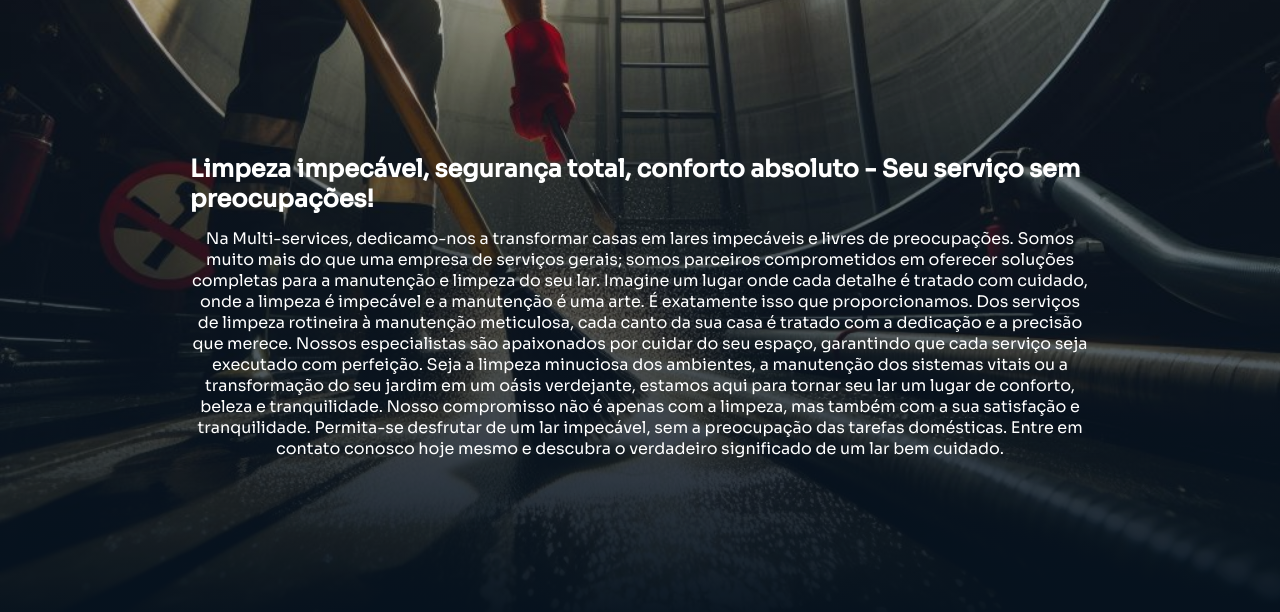
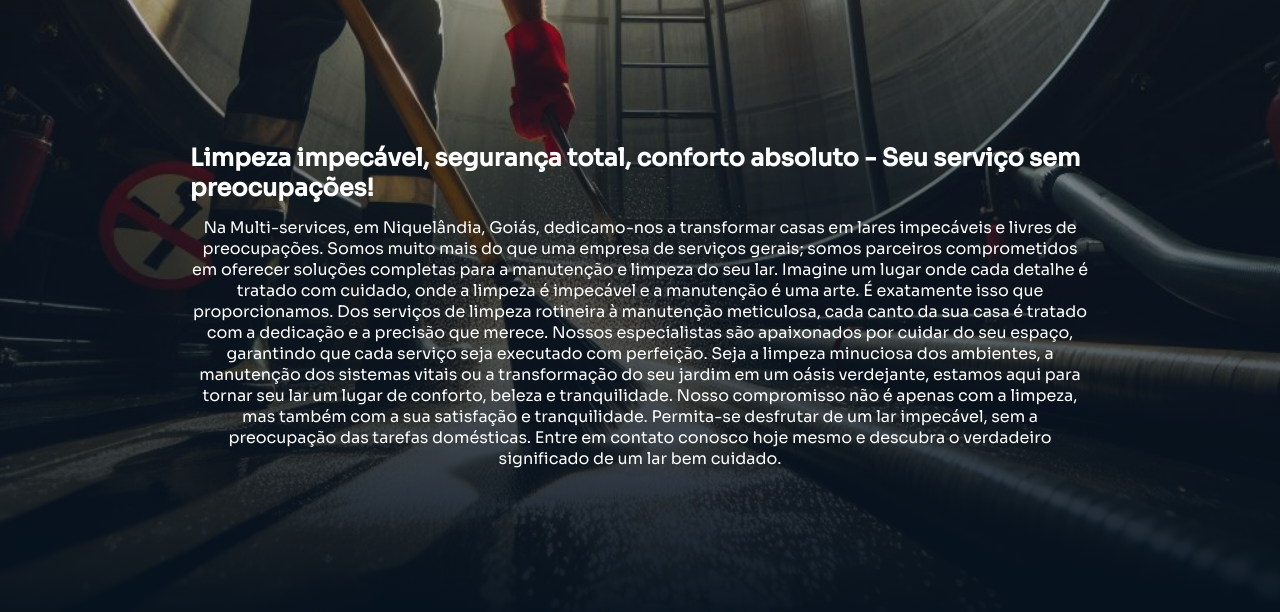
Before and after one commit to Thiagy/landingpage, a plain HTML site: page index.html in a window 1280 px wide. Shown: the part 91-703 px from the top of the page. Drawn offline with nearby package versions, Linux system fonts and the light colour scheme.

Commit message:
new alter

```diff
--- a/index.html
+++ b/index.html
@@ -49,7 +49,7 @@
             <main class="hero container" data-aos="fade-up" data-aos-delay="300">
 
                 <h2 style="max-width: 900px;">Limpeza impecável, segurança total, conforto absoluto - Seu serviço sem preocupações!</h2>
-                <p style="max-width: 900px;">Na Multi-services, dedicamo-nos a transformar casas em lares impecáveis e livres de preocupações. Somos muito mais do que uma empresa de serviços gerais; somos parceiros comprometidos em oferecer soluções completas para a manutenção e limpeza do seu lar.
+                <p style="max-width: 900px;">Na Multi-services, em Niquelândia, Goiás, dedicamo-nos a transformar casas em lares impecáveis e livres de preocupações. Somos muito mais do que uma empresa de serviços gerais; somos parceiros comprometidos em oferecer soluções completas para a manutenção e limpeza do seu lar.
 
                     Imagine um lugar onde cada detalhe é tratado com cuidado, onde a limpeza é impecável e a manutenção é uma arte. É exatamente isso que proporcionamos. Dos serviços de limpeza rotineira à manutenção meticulosa, cada canto da sua casa é tratado com a dedicação e a precisão que merece.
 
```
